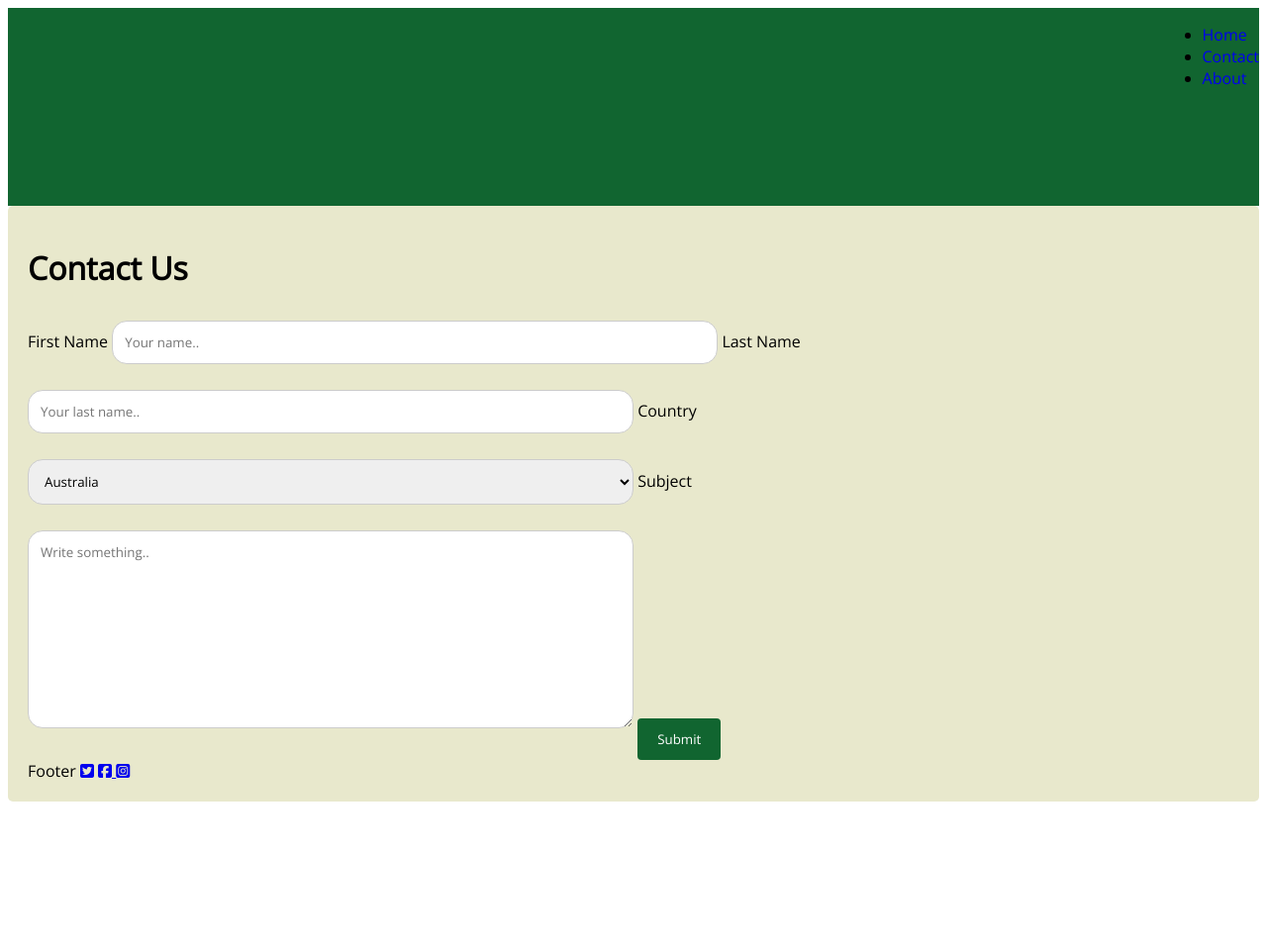
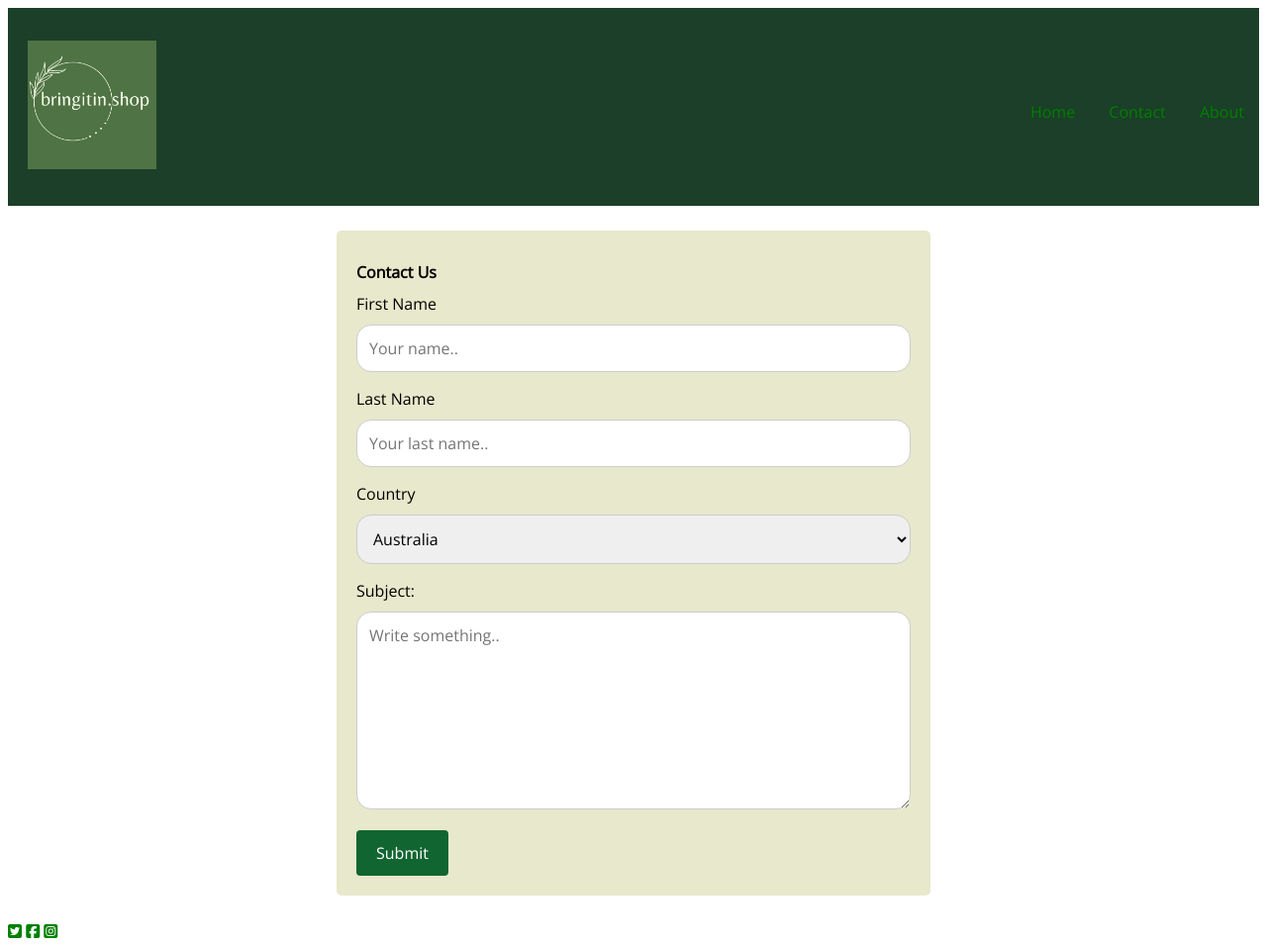
Before and after one commit to Crystalballer/final-project, a plain HTML site: page contact.html in a window 1280 px wide. Shown: the whole page at 99% size. Before the commit the page ends 818 px from the top, so only its background shows below. Drawn offline with nearby package versions, Linux system fonts and the light colour scheme; a web font is replaced by a local one.

```diff
--- a/contact.html
+++ b/contact.html
@@ -13,9 +13,11 @@
 
     <title>Document</title>
 </head>
-
+<body>
 <header>
-    <div class="logo"></div>
+    <div class="logo">
+        <img src="/img/bringitin.shop (1).jpg" alt="bring it in . shop logo">
+    </div>
 
     <nav>
         <ul class="navigation">
@@ -29,7 +31,7 @@
 </header>
 
 
-<body>
+
     <div class="container">
 
             <div>
@@ -39,34 +41,34 @@
 
                     <label for="fname">First Name</label>
                     <input type="text" id="fname" name="firstname" placeholder="Your name..">
-
+                        <br>
                     <label for="lname">Last Name</label>
                     <input type="text" id="lname" name="lastname" placeholder="Your last name..">
-
+                        <br>
                     <label for="country">Country</label>
                     <select id="country" name="country">
                         <option value="australia">Australia</option>
                         <option value="canada">Canada</option>
                         <option value="usa">USA</option>
                     </select>
-
-                    <label for="subject">Subject</label>
+                        <br>
+                    <label for="subject">Subject:</label>
+                        <br>
                     <textarea id="subject" name="subject" placeholder="Write something.." style="height:200px"></textarea>
-
+                        <br>
                     <input type="submit" value="Submit">
 
                     </form>
             </div>
 
-            <footer>
-                Footer
-               <a href="https://www.twitter.com"><i class="fa-brands fa-twitter-square"></i></a>
-               <a href="https://www.facebook.com"><i class="fa-brands fa-facebook-square"></i>
-                <a href="https://www.instagram.com/"><i class="fa-brands fa-instagram-square"></i></a>
-            </footer>
+
     </div>
 
-
+    <footer>
+       <a href="https://www.twitter.com"><i class="fa-brands fa-twitter-square"></i></a>
+       <a href="https://www.facebook.com"><i class="fa-brands fa-facebook-square"></i>
+        <a href="https://www.instagram.com/"><i class="fa-brands fa-instagram-square"></i></a>
+    </footer>
 
 </body>
 </html>
--- a/css/style.css
+++ b/css/style.css
@@ -1,27 +1,38 @@
 * {
     box-sizing: border-box;
-    font-size: 16p;
+    font-size: 16px;
     font-family: 'Open Sans', sans-serif;
 
 }
 
-
-
-
-
 header {
     height: 200px;
-    background-color: #116530;
+    background-color: #1b3f28;
+    display: flex;
+    justify-content: space-between;
+    align-items: center;
+
 }
 
 .navigation {
-    padding-left: 0;
-    float: right;
+    /* padding-left: 0px; */
+    /* float: right; */
+    /* width: 100%; */
+    /* text-align: center; */
+    /* vertical-align: middle; */
+
+}
+
+.logo > img {
+  height: 150px;
+  width: 150px;
+  padding-left: 20px;
+  padding-top: 10px;
+  padding-bottom: 10px;
 
 
 }
 
-<style>
 a:link {
   color: green;
   background-color: transparent;
@@ -35,7 +46,7 @@ a:visited {
 }
 
 a:hover {
-  color: red;
+  color: white;
   background-color: transparent;
   text-decoration: none;
 }
@@ -45,7 +56,7 @@ a:active {
   background-color: transparent;
   text-decoration: none;
 }
-</style>
+
 
 .navigation > li {
     list-style-type: none;
@@ -65,7 +76,7 @@ a:active {
 
 /* Style inputs with type="text", select elements and textareas */
 input[type=text], select, textarea {
-    width: 50%; /* Full width */
+    width: 100%; /* Full width */
     padding: 12px; /* Some padding */
     border: 1px solid #ccc; /* Gray border */
     border-radius: 15px; /* Rounded borders */
@@ -96,6 +107,6 @@ input[type=submit]:hover {
     border-radius: 5px;
     background-color: #E8E8CC;
     padding: 20px;
-    /* max-width: 960px; */
-    margin:auto
+    max-width: 600px;
+    margin: 25px auto 25px auto;
   }
```
Also changed, not shown: about.html (+42 -0 lines), index.html (+26 -4 lines), img/bringitin.shop (1).jpg (renamed from img/bringitin.shop (1).png), img/pexels-photo-2495572.jpeg (added), 1 other file.
